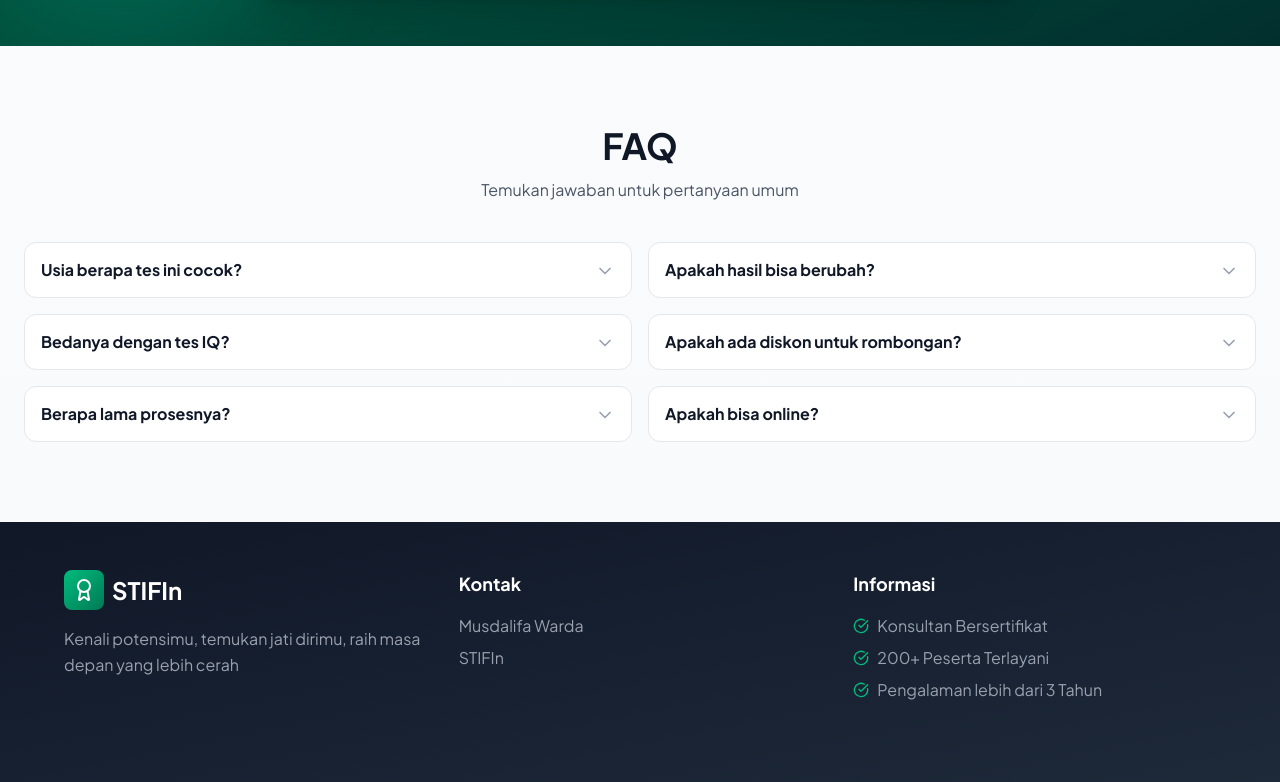
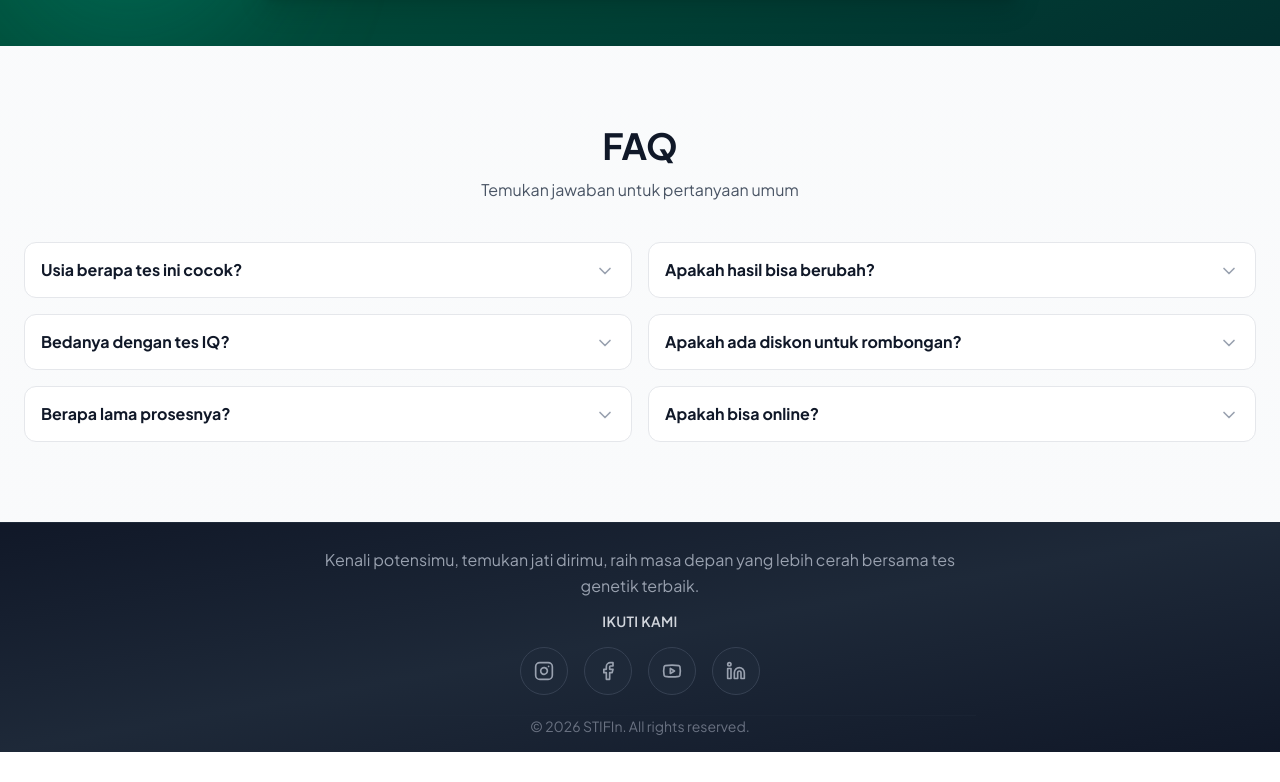
Before and after one commit to akmlrhim/wardaproject, a React (Vite) app: page /stifin-umum in a window 1280 px wide. Shown: the part 8775-9557 px from the top of the page. After the commit the page ends 9527 px from the top, so only its background shows below. Built offline with nearby package versions, Linux system fonts and the light colour scheme.

Commit message:
fix footer

```diff
--- a/src/components/StifinUmum/partials/Footer.jsx
+++ b/src/components/StifinUmum/partials/Footer.jsx
@@ -1,56 +1,44 @@
-import { Award, CheckCircle, MessageCircle } from "lucide-react";
+import React from "react";
+import { Award, Instagram, Facebook, Youtube, Linkedin, Twitter, Mail, MapPin } from "lucide-react";
 
 export default function Footer() {
   return (
-    <footer className="bg-gradient-to-br from-gray-900 to-gray-800 text-white py-12 px-6">
-      <div className="max-w-6xl mx-auto">
-        <div className="grid md:grid-cols-3 gap-8 mb-8">
-          <div>
-            <div className="flex items-center gap-2 mb-4">
-              <div className="w-10 h-10 bg-gradient-to-br from-emerald-500 to-emerald-700 rounded-lg flex items-center justify-center">
-                <Award size={24} />
-              </div>
-              <span className="text-2xl font-bold">STIFIn</span>
-            </div>
-            <p className="text-gray-400 leading-relaxed">
-              Kenali potensimu, temukan jati dirimu, raih masa depan yang lebih cerah
-            </p>
+    <footer className="bg-gradient-to-br from-gray-900 via-gray-800 to-gray-900 text-white pt-4 pb-4 px-6 border-t border-gray-800 w-full">
+      <div className="w-full flex flex-col items-center justify-center text-center space-y-3">
+        <div className="flex flex-col items-center gap-4">
+          <p className="text-gray-400 leading-relaxed text-base max-w-2xl mx-auto mt-2">
+            Kenali potensimu, temukan jati dirimu, raih masa depan yang lebih cerah bersama tes genetik terbaik.
+          </p>
+        </div>
+
+        <div className="flex flex-col items-center gap-4">
+          <h5 className="text-sm font-semibold text-gray-300 uppercase tracking-wide">Ikuti Kami</h5>
+          <div className="flex items-center justify-center gap-4">
+            {[
+              {
+                icon: Instagram,
+                href: "https://www.instagram.com/stifinwithwarda",
+                color: "hover:bg-pink-600",
+                label: "Instagram",
+              },
+              { icon: Facebook, href: "#", color: "hover:bg-blue-600", label: "Facebook" },
+              { icon: Youtube, href: "#", color: "hover:bg-red-600", label: "Youtube" },
+              { icon: Linkedin, href: "#", color: "hover:bg-blue-700", label: "LinkedIn" },
+            ].map((social, index) => (
+              <a
+                key={index}
+                href={social.href}
+                aria-label={social.label}
+                className={`w-12 h-12 rounded-full bg-gray-800 border border-gray-700 flex items-center justify-center text-gray-400 transition-all duration-300 hover:text-white hover:-translate-y-1 hover:border-transparent hover:shadow-lg ${social.color}`}
+              >
+                <social.icon size={20} />
+              </a>
+            ))}
           </div>
+        </div>
 
-          <div>
-            <h4 className="font-bold text-lg mb-4">Kontak</h4>
-            <div className="space-y-2 text-gray-400">
-              <p>Musdalifa Warda</p>
-              <p>STIFIn</p>
-            </div>
-          </div>
-
-          <div>
-            <h4 className="font-bold text-lg mb-4">Informasi</h4>
-            <div className="space-y-2 text-gray-400">
-              <div className="flex items-center gap-2">
-                <CheckCircle
-                  size={16}
-                  className="text-emerald-500"
-                />
-                <p>Konsultan Bersertifikat</p>
-              </div>
-              <div className="flex items-center gap-2">
-                <CheckCircle
-                  size={16}
-                  className="text-emerald-500"
-                />
-                <p>200+ Peserta Terlayani</p>
-              </div>
-              <div className="flex items-center gap-2">
-                <CheckCircle
-                  size={16}
-                  className="text-emerald-500"
-                />
-                <p>Pengalaman lebih dari 3 Tahun</p>
-              </div>
-            </div>
-          </div>
+        <div className="border-t border-gray-800/50 w-full max-w-2xl mx-auto mt-2">
+          <p className="text-gray-500 text-sm">&copy; {new Date().getFullYear()} STIFIn. All rights reserved.</p>
         </div>
       </div>
     </footer>
```
